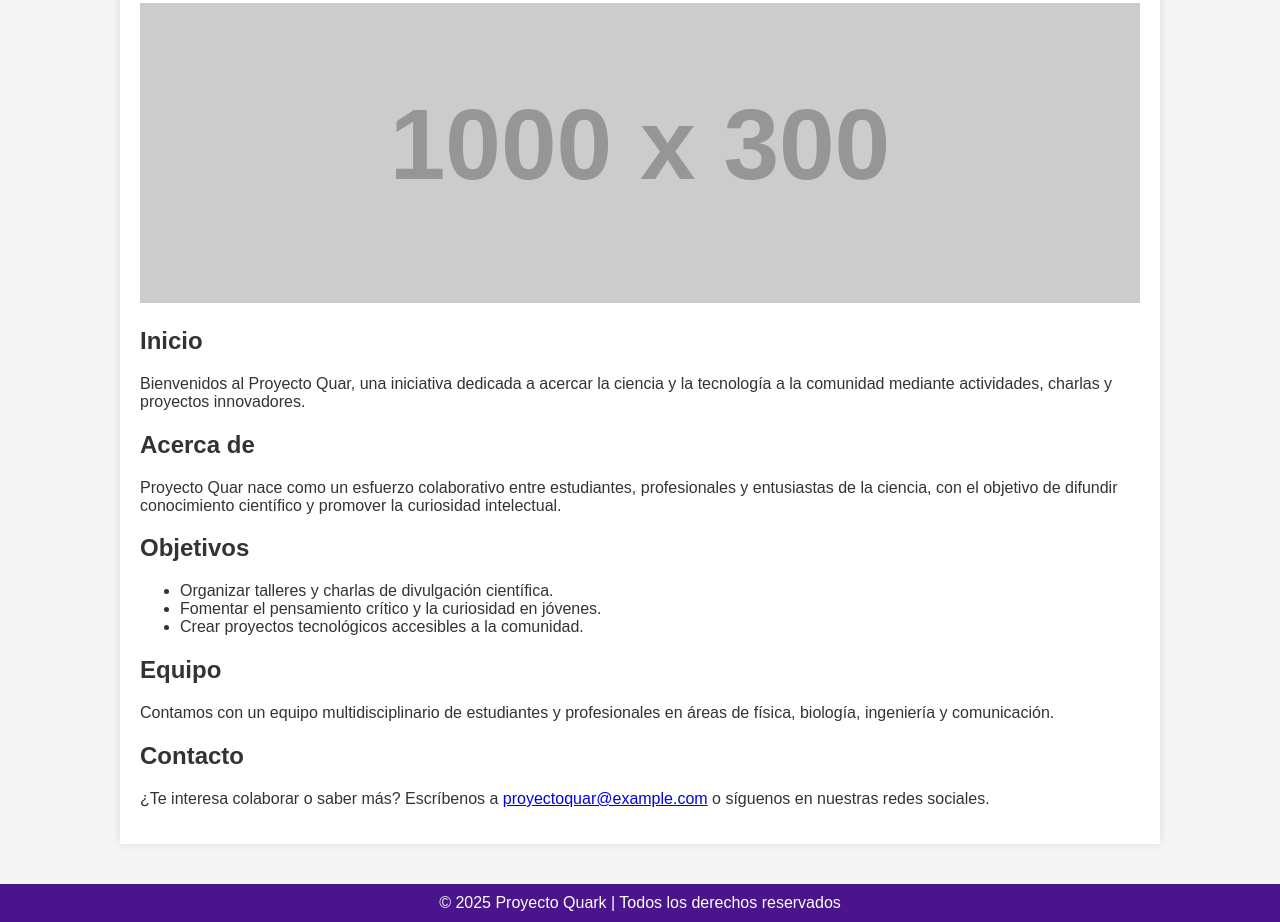
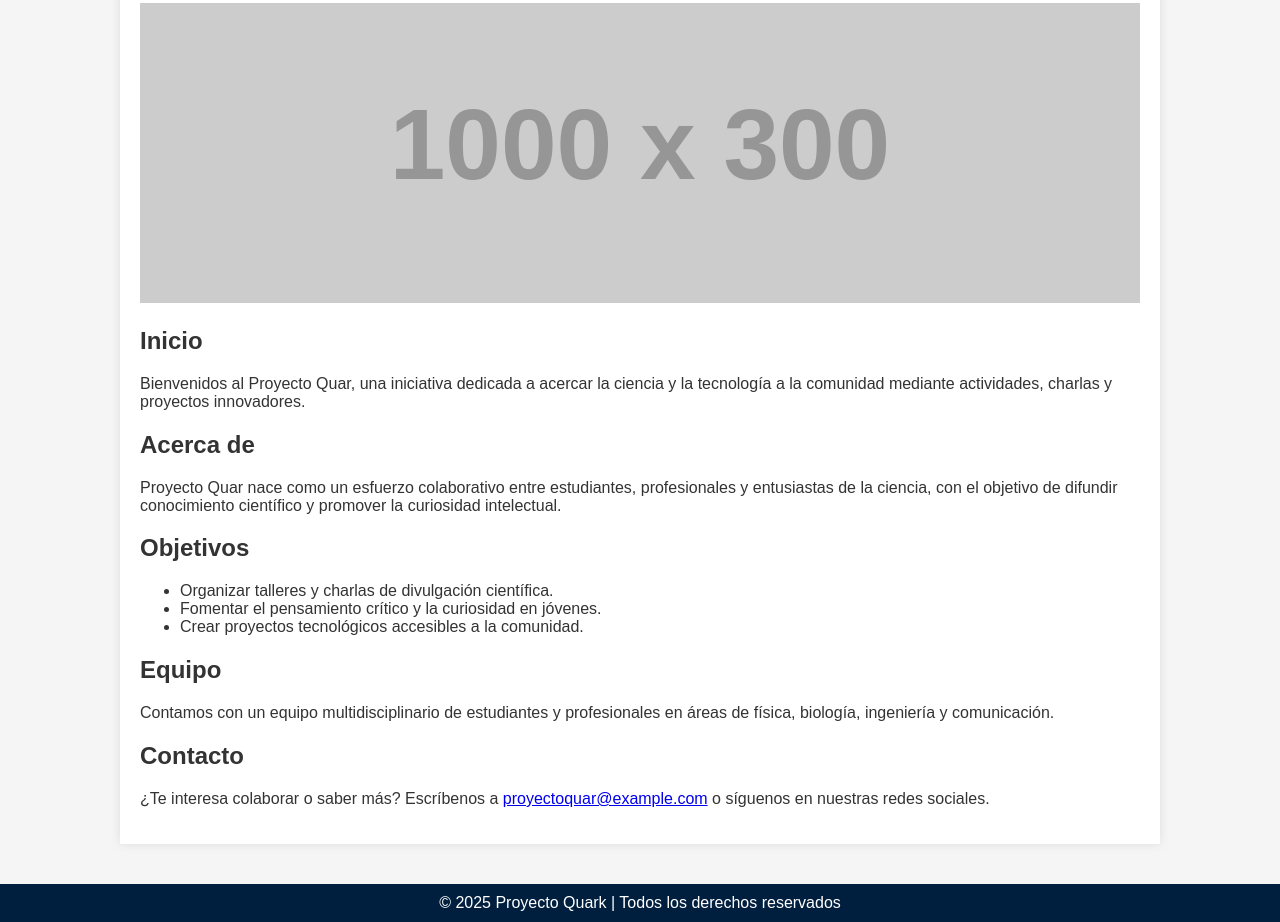
Before and after one commit to jesusplaza02/WebProyectoQUAR, a plain HTML site: page index.html in a window 1280 px wide. Shown: the part 229-1151 px from the top of the page. Drawn offline with Linux system fonts and the light colour scheme; placeholder pictures from the web are drawn by us.

Commit message:
Update colors index.html

```diff
--- a/index.html
+++ b/index.html
@@ -36,7 +36,7 @@
             box-shadow: 0 0 10px rgba(0,0,0,0.1);
         }
         footer {
-            background: #4a148c;
+            background: #001f3f;
             color: white;
             text-align: center;
             padding: 10px;
```
